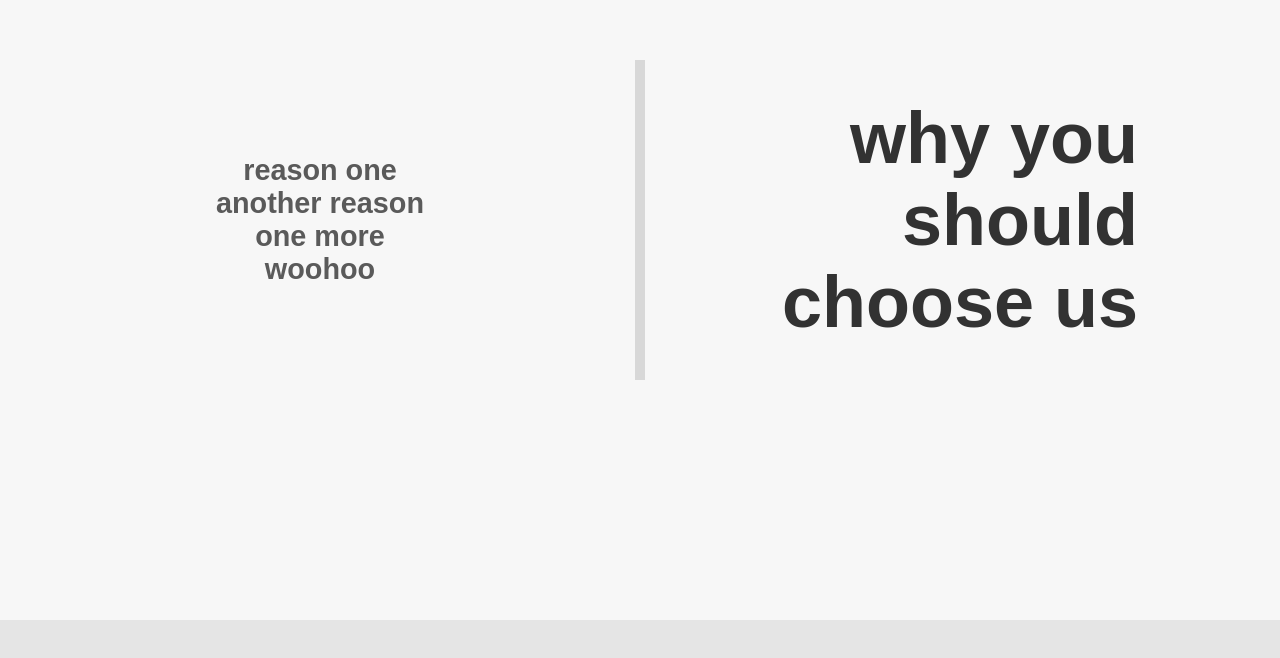
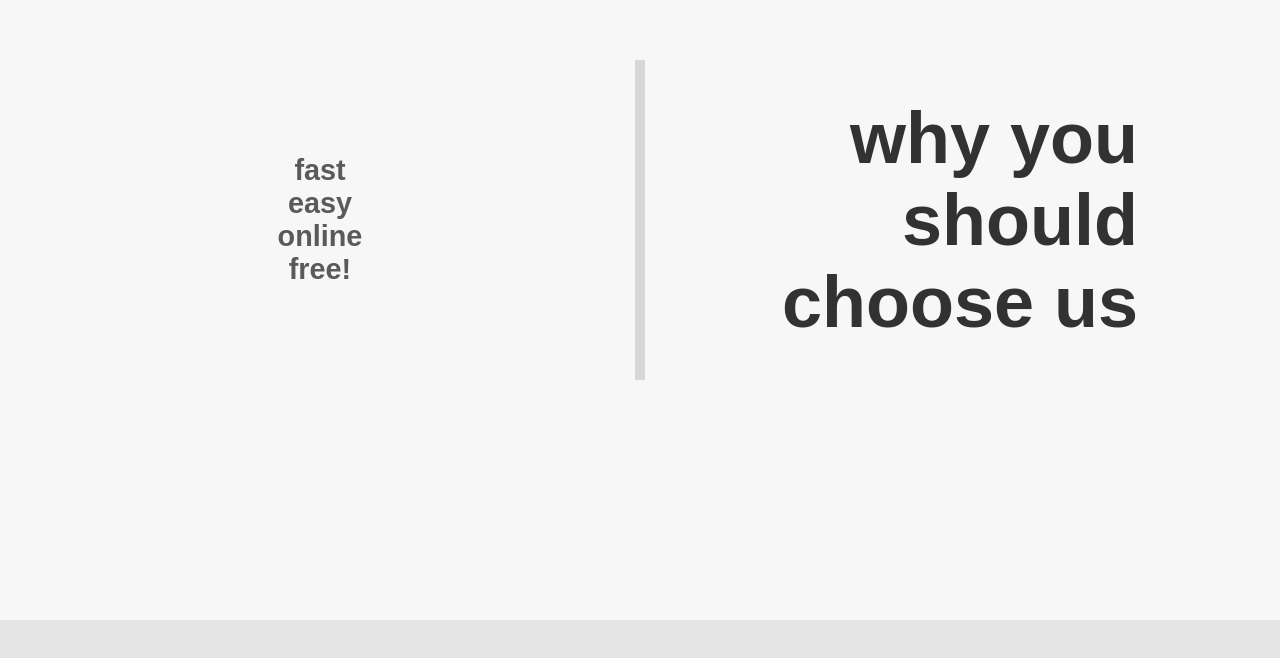
Before and after one commit to th3nd/SLUTPROJEKT, a plain HTML site: page index.html in a window 1280 px wide. Shown: the part 980-1638 px from the top of the page. Drawn offline with Linux system fonts and the light colour scheme.

Commit message:
reasons to use

```diff
--- a/index.html
+++ b/index.html
@@ -26,10 +26,10 @@
         <div class="divider"></div>
         <div class="info">
             <ul>
-                <li>reason one</li>
-                <li>another reason</li>
-                <li>one more</li>
-                <li>woohoo</li>
+                <li>fast</li>
+                <li>easy</li>
+                <li>online</li>
+                <li>free!</li>
             </ul>
         </div>
     </div>
```
